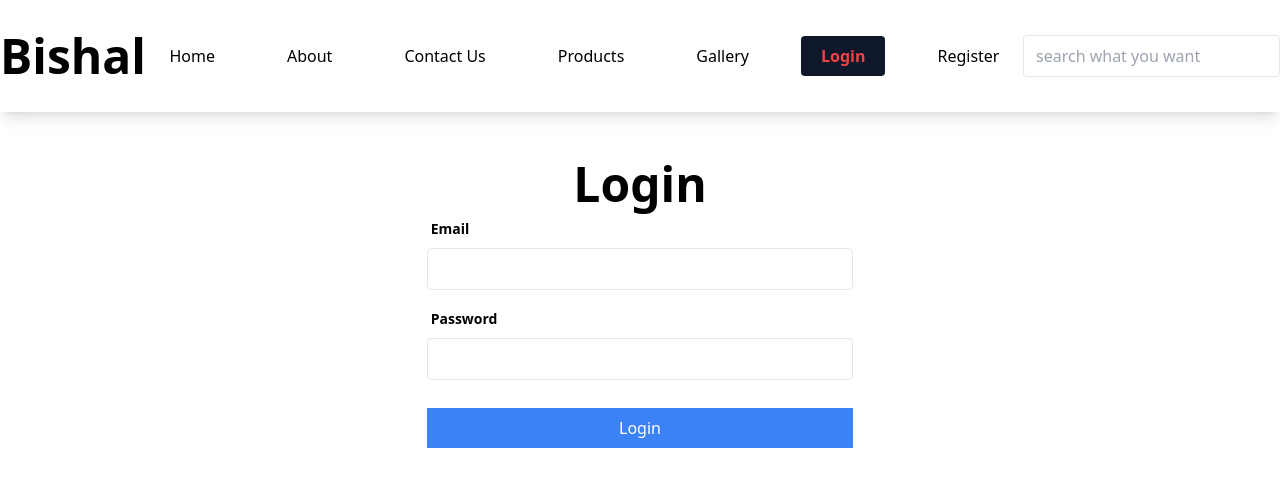
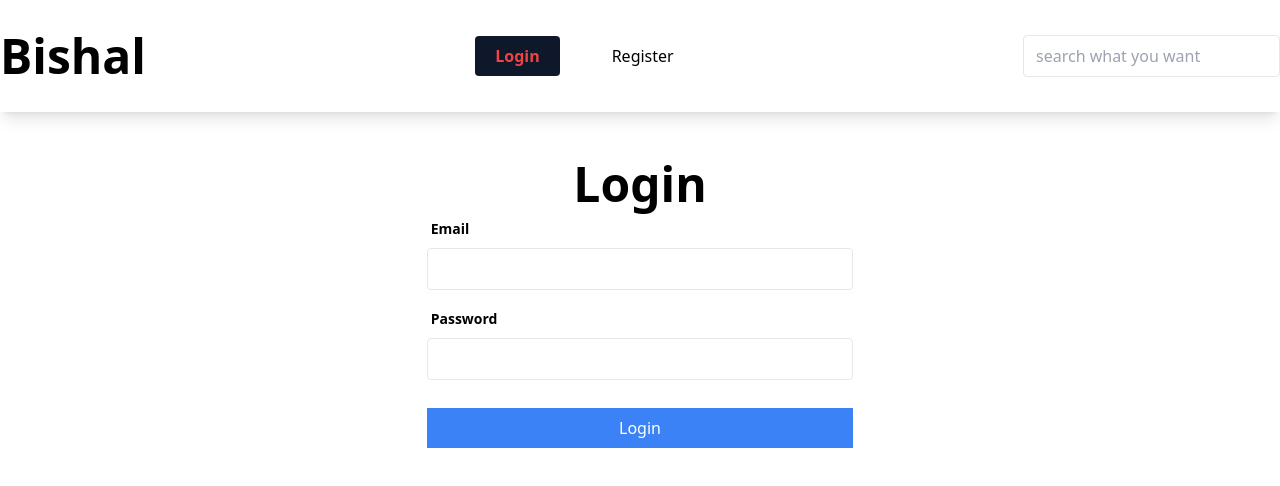
Before and after one commit to bishalghale98/react-day-2, a React (Vite) app: page /Auth/Login in a window 1280 px wide. Shown: the top 486 px of the page. Built offline with nearby package versions, Linux system fonts and the light colour scheme.

Commit message:
doing commit

```diff
--- a/src/App.jsx
+++ b/src/App.jsx
@@ -27,11 +27,11 @@ const App = () => {
           <Route index element={<ProductsLists />} />
           <Route path=":id" element={<ProductDetails />} />
         </Route>
+        <Route path="*" element={<NotFound />} />
         <Route path="Auth">
           <Route path="Login" element={<Login />} />
           <Route path="Register" element={<Register />} />
         </Route>
-        <Route path="*" element={<NotFound />} />
       </Route>
     )
   );
--- a/src/components/Header.jsx
+++ b/src/components/Header.jsx
@@ -2,6 +2,7 @@ import { NavLink } from "react-router-dom";
 import navMenu from "../constants/navMenu";
 
 const navBar = () => {
+  const isAuth = false;
   const linkClass = ({ isActive }) => {
     return isActive
       ? "text-red-500 bg-slate-900 px-5 py-2 rounded font-bold font-semibold"
@@ -15,7 +16,9 @@ const navBar = () => {
           <div className="text-5xl font-bold">Bishal</div>
 
           <nav className="flex gap-8 container m-auto justify-center w-40%">
-            {navMenu.map((menu) => {
+            {navMenu
+              .filter((menu) => menu.auth === isAuth)
+              .map((menu) => {
                 return (
                   <NavLink
                     NavLink
--- a/src/constants/navMenu.js
+++ b/src/constants/navMenu.js
@@ -2,36 +2,43 @@ const navMenu = [
   {
     label: "Home",
     route: "/",
+    auth: true,
   },
 
   {
     label: "About",
     route: "/about",
+    auth: true,
   },
 
   {
     label: "Contact Us",
     route: "/contact",
+    auth: true,
   },
 
   {
     label: "Products",
     route: "/Products",
+    auth: true,
   },
 
   {
     label: "Gallery",
     route: "/Gallery",
+    auth: true,
   },
 
   {
     label: "Login",
     route: "/auth/login",
+    auth: false,
   },
 
   {
     label: "Register",
     route: "/auth/register",
+    auth: false,
   },
 ];
 
```
Also changed, not shown: src/test/app.jsx (deleted). Lines whose indentation alone changed are shown as unchanged.
